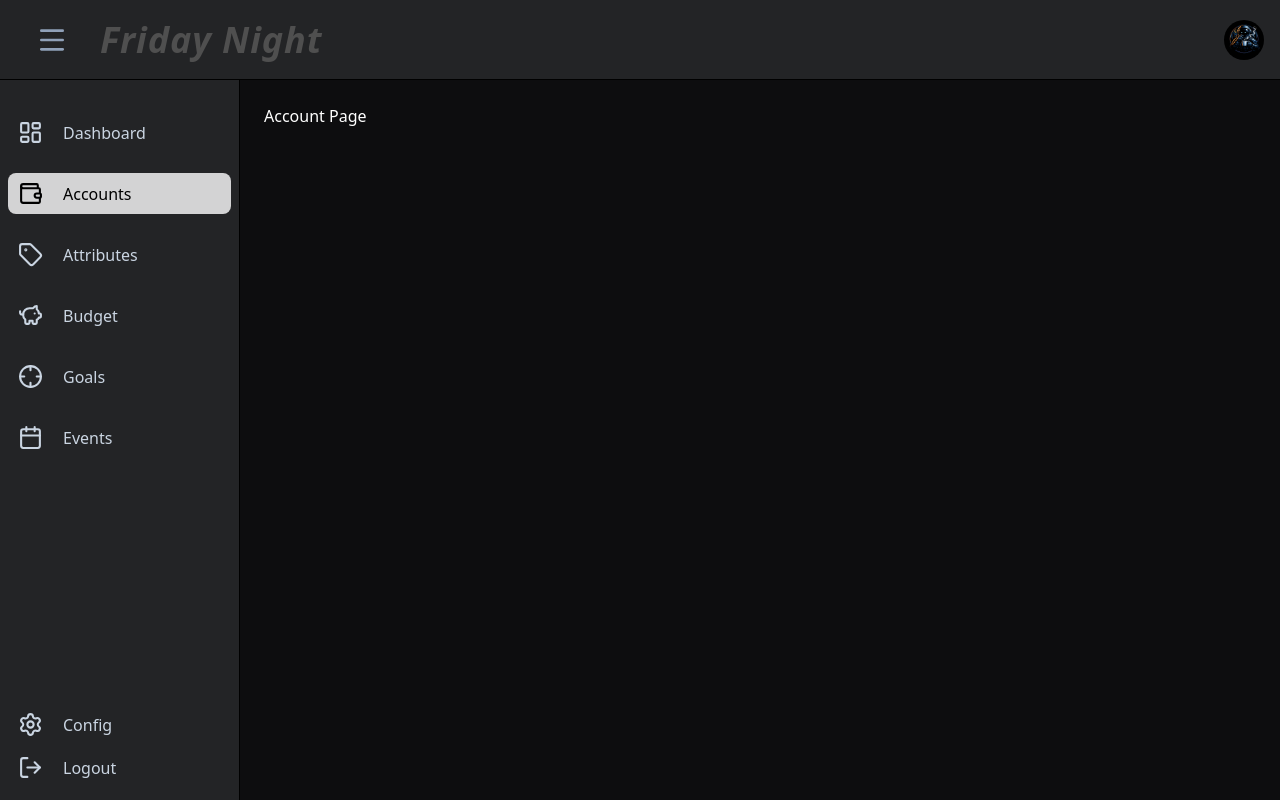
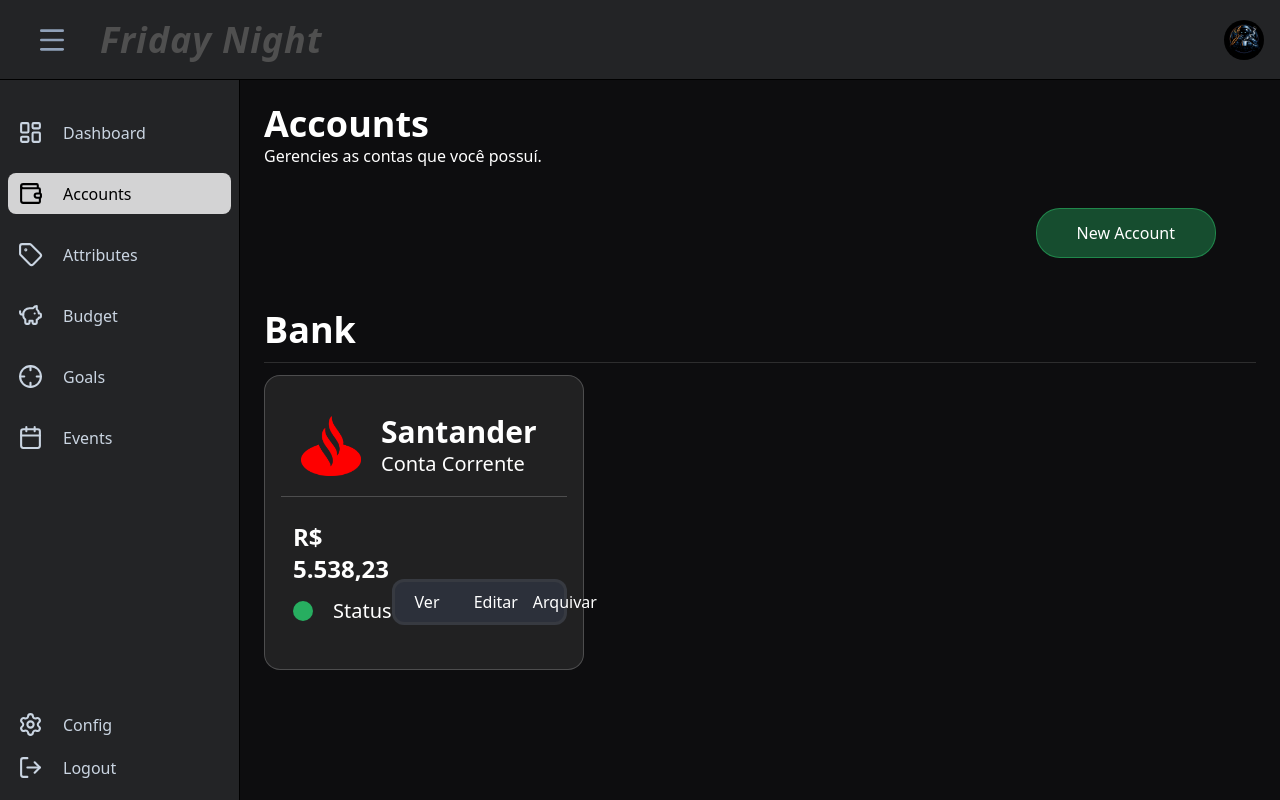
Before and after one commit to alepretto/friday-night-web, a SvelteKit app in the folder web/: page /friday/accounts in a window 1280 px wide. Built offline with nearby package versions, Linux system fonts and the light colour scheme.

Commit message:
Criando listagem de account - Bank

```diff
--- a/web/src/routes/friday/accounts/+page.svelte
+++ b/web/src/routes/friday/accounts/+page.svelte
@@ -1 +1,80 @@
-<h1 class="text-white">Account Page</h1>
+<script lang="ts">
+	type AccountType = 'bank' | 'investment' | 'cash' | 'benefict';
+
+	interface Account {
+		id: number;
+		institution: string;
+		active: boolean;
+		type: AccountType;
+		subtype?: string | null;
+	}
+	const accounts: Account[] = [
+		{ id: 1, institution: 'Santander', active: true, type: 'bank' },
+		{ id: 2, institution: 'BTG Pactual', active: true, type: 'investment' },
+		{ id: 3, institution: 'Pluxee', active: true, type: 'benefict', subtype: 'Vale Refeição' }
+	];
+</script>
+
+<main>
+	<header class="text-white">
+		<h1 class="text-4xl font-bold">Accounts</h1>
+		<p>Gerencies as contas que você possuí.</p>
+	</header>
+
+	<section class="text-white">
+		<div class="flex items-center justify-end p-10">
+			<button
+				class="cursor-pointer rounded-3xl border border-success/60 bg-success/40 px-10 py-3 transition-colors hover:bg-success"
+			>
+				New Account
+			</button>
+		</div>
+
+		{#if accounts.filter((a) => a.type == 'bank').length}
+			<div class="my-3 border-b border-secondary/50 pb-3">
+				<span class=" text-4xl font-bold">Bank</span>
+			</div>
+			<div class="grid grid-cols-3 gap-4">
+				{#each accounts.filter((a) => a.type == 'bank') as account (account.id)}
+					<div class="flex flex-col rounded-2xl border border-white/20 bg-secondary/30 px-4 py-5">
+						<div class="flex items-center border-b border-b-white/20">
+							<div class="p-5">
+								<img src="/logo-santander 1.png" alt="" class="h-15 w-15" />
+							</div>
+							<div class="flex flex-col">
+								<span class="text-3xl font-bold">{account.institution}</span>
+								<span class="text-xl">Conta Corrente</span>
+							</div>
+						</div>
+						<div class="flex justify-between py-6">
+							<div class="flex flex-col gap-3 pl-3">
+								<div>
+									<span class="text-2xl font-bold">R$ 5.538,23</span>
+								</div>
+								<div class="flex items-center gap-5">
+									<div class="h-5 w-5 rounded-full bg-success"></div>
+									<span class="text-xl">Status</span>
+								</div>
+							</div>
+							<div class="flex items-end">
+								<div
+									class="grid grid-cols-3 gap-2 rounded-xl border-3 border-secondary/30 bg-tertiary"
+								>
+									<button class="cursor-pointer px-5 py-2 text-center hover:bg-secondary">
+										Ver
+									</button>
+									<button class="cursor-pointer px-5 py-2 text-center hover:bg-secondary">
+										Editar
+									</button>
+									<button class="cursor-pointer px-5 py-2 text-center hover:bg-secondary"
+										>Arquivar</button
+									>
+								</div>
+							</div>
+						</div>
+					</div>
+				{/each}
+			</div>
+		{/if}
+	</section>
+</main>
```
Also changed, not shown: web/static/logo-santander 1.png (added).
